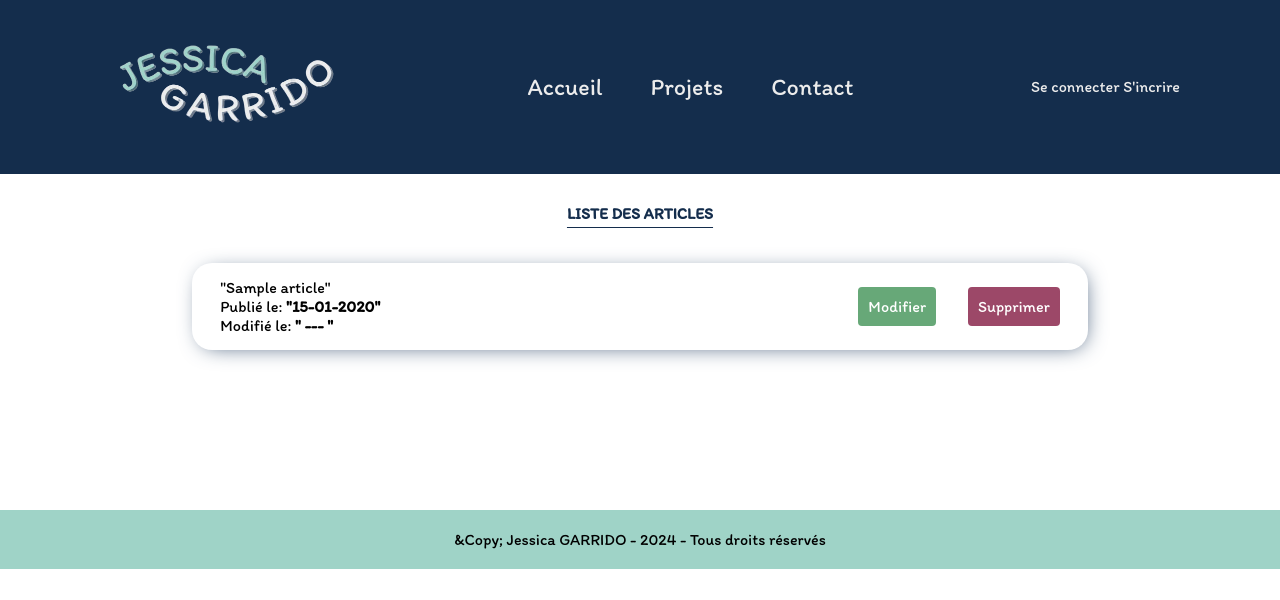
After one commit to Wickacode/Blog-php, a PHP site: the page made by src/views/back/listArticles.html.twig in a window 1280 px wide. The commit adds this page. Shown: the top 600 px of the page. Run offline with PHP 8.4, Linux system fonts and the light colour scheme; tables that the repository leaves empty hold one stand-in row (values such as "Sample post"); the template is opened without the code that fills it: most values are stand-ins (such as "Sample title", 1, 10 or a date in 2020); some libraries are stand-ins or nearby versions.

Commit message:
Affichage de la liste des articles pour les modifier / supprimer

```diff
--- a/public/index.php
+++ b/public/index.php
@@ -35,6 +35,11 @@ switch ($action) {
     case "createArticle":
         $controller = new ArticlesController();
         $controller->createArticle();
+        break;
+
+    case "getListArticles":
+        $controller = new ArticlesController();
+        $controller->getListArticles();
         break;
 
     case "formUpdateArticle":
--- a/src/controllers/ArticlesController.php
+++ b/src/controllers/ArticlesController.php
@@ -63,6 +63,12 @@ class ArticlesController extends Controller
             echo $this->render('createArticle.html.twig');
         }
 
+    }
+
+    public function getListArticles(){
+        $repository = new ArticlesRepository();
+        $articles = $repository->getArticles();
+        echo $this->render('listArticles.html.twig', ["articles" => $articles]);
     }
 
     public function formUpdateArticle()
--- a/src/views/back/administration.html.twig
+++ b/src/views/back/administration.html.twig
@@ -3,6 +3,6 @@
 <h1>Administration</h1>
 <a href="index.php?action=listComments">Gerér les commentaire</a>
 <a>Gerér les utilisateurs</a>
-<a href="index.php?action=createArticle">Ajouter un article</a>
+<a href="index.php?action=getListArticles">Gestion des articles</a>
 
 {% endblock %}
--- /dev/null
+++ b/src/views/back/listArticles.html.twig
@@ -0,0 +1,31 @@
+{% extends 'base.html.twig' %} {% block body %}
+
+    <section class="CommentsContainer">
+    <h1 class="page-title">Liste des articles</h1>
+        <div class="listComments dfull fdc">
+            {% for article in articles %}
+                <div class="gestionComment dfull gap bxs">
+                    <div class="com">
+                        <p>"{{ article.title }}"</p>
+                        <p>
+                            Publié le: <b>"{{ article.date_publication | date('d-m-Y') }}"</b>
+                        </p>
+
+                        <p>
+                            Modifié le: <b>"{% if article.date_publication != article.date_modification %} {{ article.date_modification | date('d-m-Y') }} {% else %} {{ "---" }} {% endif %}"</b>
+                        </p>
+                    </div>
+
+                    <div class="comChoice gap">
+                        <a class="btn bg-green" href="index.php?action=formUpdateArticle&id_article={{article.id_article}}" id="formUpdateArticle">Modifier</a>
+                        <a class="btn bg-red" href="index.php?action=formUpdateArticle&id_article={{article.id_article}}" id="deleteArticle">Supprimer</a>
+                    </div>
+
+                </div>
+            {% endfor %}
+        </div>
+
+
+    </section>
+
+{% endblock %}
```
